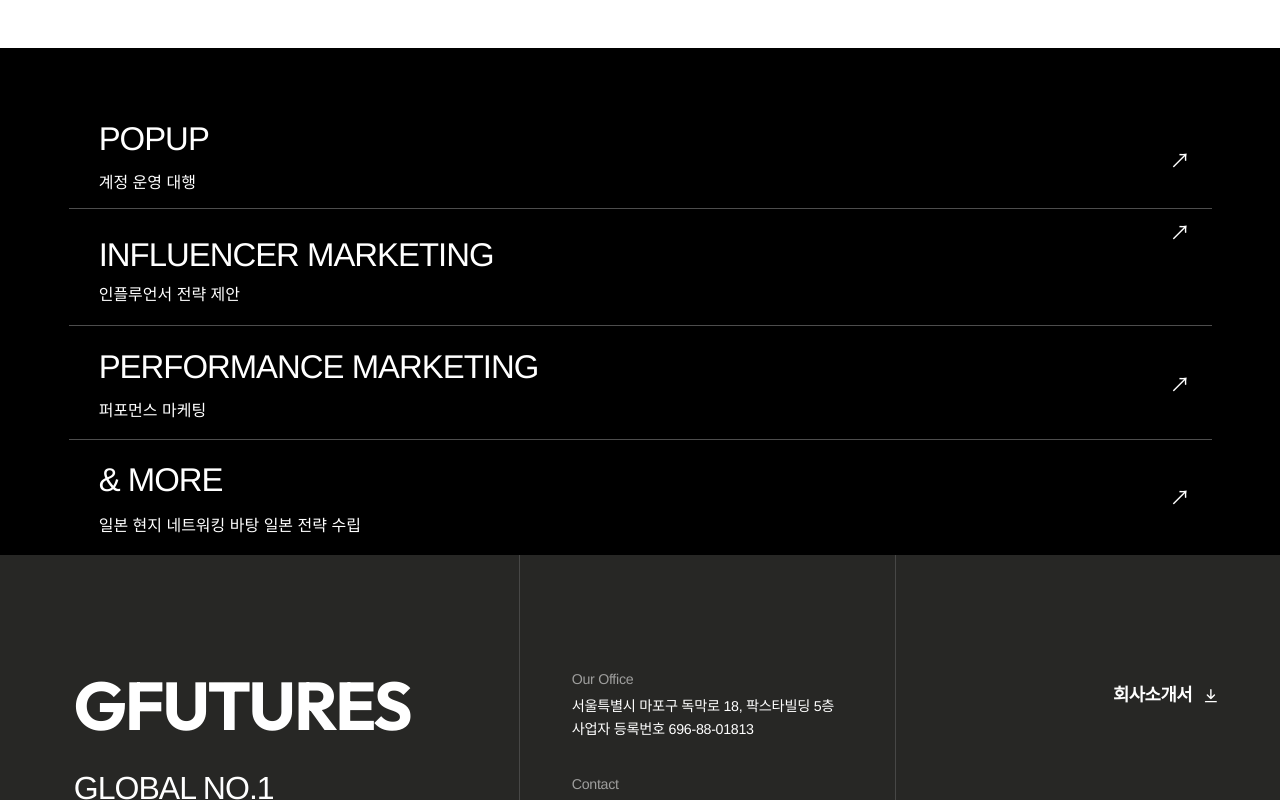
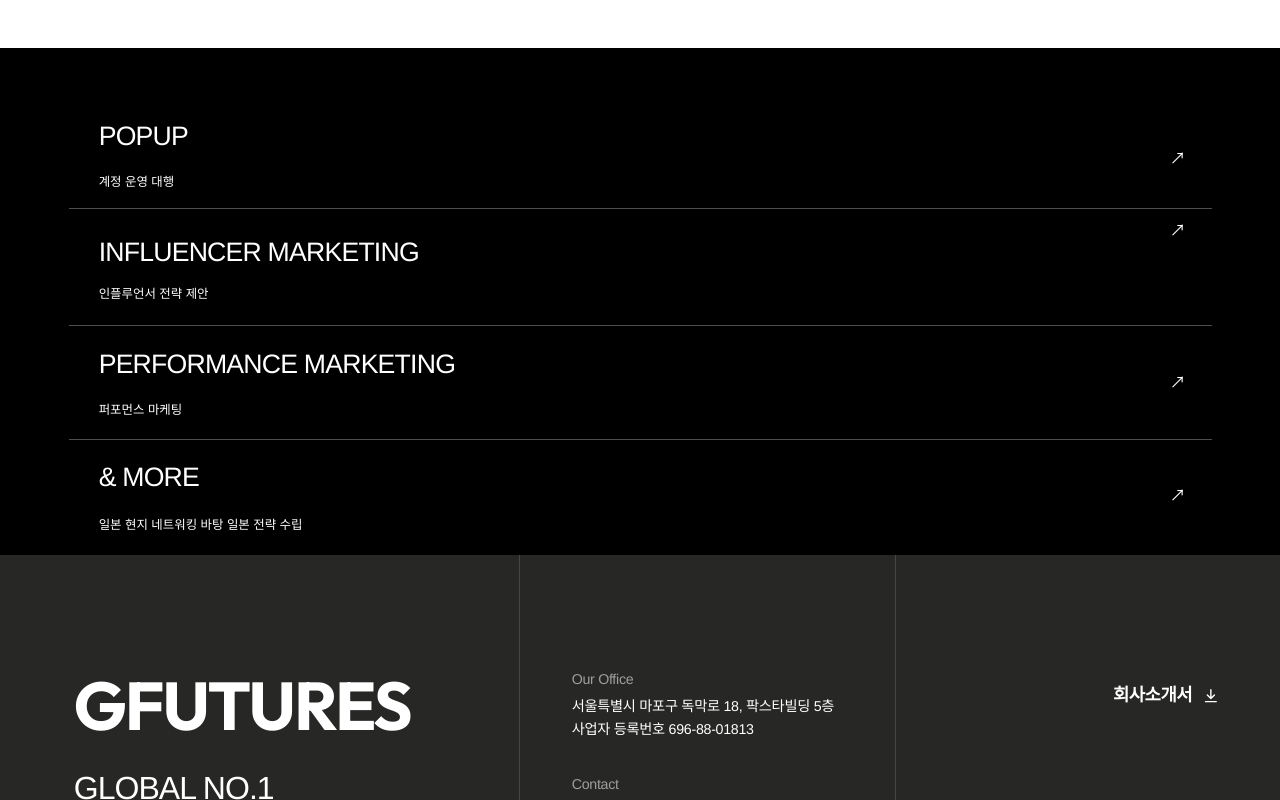
Before and after one commit to LunaNKM/gfutures-homepage, a Next.js app: page /japan in a window 1280 px wide. Shown: the part 3060-3860 px from the top of the page. Built offline with nearby package versions, Linux system fonts and the light colour scheme; a web font is replaced by a local one.

Commit message:
Shrink Japan service menu font sizes by 20%
Reduce only the bottom service menu typography (titles 37->30, subs
18->14, arrows 23->18, & More detail items 12->10) to match the 0.8
content scaling of the other sections, keeping row positions and the
full-width hover fill intact.

```diff
--- a/src/components/JapanServiceMenu.tsx
+++ b/src/components/JapanServiceMenu.tsx
@@ -86,7 +86,7 @@ export default function JapanServiceMenu() {
               style={{ top: row.top, height: row.height }}
             >
               <span
-                className={`absolute left-[111px] text-[18px] font-medium leading-[26px] transition-all duration-300 group-hover:text-black ${
+                className={`absolute left-[111px] text-[14px] font-medium leading-[26px] transition-all duration-300 group-hover:text-black ${
                   expanded ? "text-black opacity-0" : "text-white"
                 }`}
                 style={{ top: row.subTop }}
@@ -94,7 +94,7 @@ export default function JapanServiceMenu() {
                 {row.sub}
               </span>
               <span
-                className={`display absolute left-[111px] text-[37px] leading-none transition-colors duration-300 group-hover:text-black ${
+                className={`display absolute left-[111px] text-[30px] leading-none transition-colors duration-300 group-hover:text-black ${
                   expanded ? "text-black" : "text-white"
                 }`}
                 style={{ top: row.titleTop }}
@@ -102,7 +102,7 @@ export default function JapanServiceMenu() {
                 {row.title}
               </span>
               <span
-                className={`absolute left-[1316px] text-[23px] leading-none transition-[transform,color] duration-300 group-hover:text-black ${
+                className={`absolute left-[1316px] text-[18px] leading-none transition-[transform,color] duration-300 group-hover:text-black ${
                   expanded ? "text-black" : "text-white"
                 }`}
                 style={{
@@ -121,19 +121,19 @@ export default function JapanServiceMenu() {
               style={{ top: row.top, height: row.height }}
             >
               <span
-                className="absolute left-[111px] text-[18px] font-medium leading-[26px] text-white transition-colors duration-300 group-hover:text-black"
+                className="absolute left-[111px] text-[14px] font-medium leading-[26px] text-white transition-colors duration-300 group-hover:text-black"
                 style={{ top: row.subTop }}
               >
                 {row.sub}
               </span>
               <span
-                className="display absolute left-[111px] text-[37px] leading-none text-white transition-colors duration-300 group-hover:text-black"
+                className="display absolute left-[111px] text-[30px] leading-none text-white transition-colors duration-300 group-hover:text-black"
                 style={{ top: row.titleTop }}
               >
                 {row.title}
               </span>
               <span
-                className="absolute left-[1316px] text-[23px] leading-none text-white transition-colors duration-300 group-hover:text-black"
+                className="absolute left-[1316px] text-[18px] leading-none text-white transition-colors duration-300 group-hover:text-black"
                 style={{ top: row.arrowTop }}
               >
                 ↗
@@ -161,7 +161,7 @@ export default function JapanServiceMenu() {
           <div className="relative w-full pb-[122px]">
             {/* & More 제목은 위의 메뉴 행이 그대로 펼쳐진 것이므로 여기서는 설명만. */}
             <div className="relative h-[106px]">
-              <p className="absolute left-[110px] top-[43px] text-[18px] font-medium leading-[26px] text-black">
+              <p className="absolute left-[110px] top-[43px] text-[14px] font-medium leading-[26px] text-black">
                 일본 현지 강력한 네트워킹을 바탕으로 고객의 목표 달성에 필요한 전
                 과정을 함께 하겠습니다.
               </p>
@@ -173,10 +173,10 @@ export default function JapanServiceMenu() {
                 className="relative w-full"
                 style={{ height: 396 }}
               >
-                <span className="display absolute left-[103px] top-0 inline-flex h-[27px] items-center rounded-full border border-black px-5 text-[18px] font-medium text-black">
+                <span className="display absolute left-[103px] top-0 inline-flex h-[27px] items-center rounded-full border border-black px-5 text-[14px] font-medium text-black">
                   {cat.label}
                 </span>
-                <span className="absolute left-[103px] top-[33px] text-[12px] font-medium text-black/55">
+                <span className="absolute left-[103px] top-[33px] text-[10px] font-medium text-black/55">
                   {cat.items}
                 </span>
                 {cardCols.map((col) => (
```
